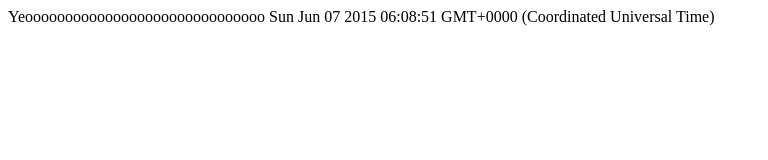
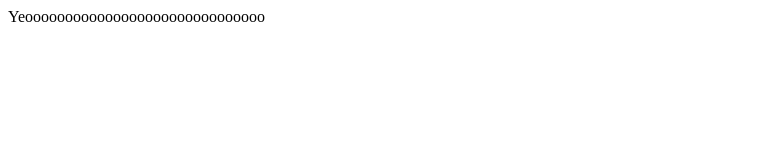
Before and after one commit to malmcnal/geckoboard, a plain HTML site: page index.html in a window 1280 px wide. Shown: the whole page, without its empty margins (0-768 px from the left). Drawn offline with nearby package versions, Linux system fonts and the light colour scheme; no server answers.

Commit message:
Update index.html

```diff
--- a/index.html
+++ b/index.html
@@ -13,7 +13,7 @@ Yeoooooooooooooooooooooooooooooo
         document.write(key+": "+value+"<br />");
     });
 });
-    document.write(Date());
+//    document.write(Date());
   </script>
 </body>
 </html>
```
